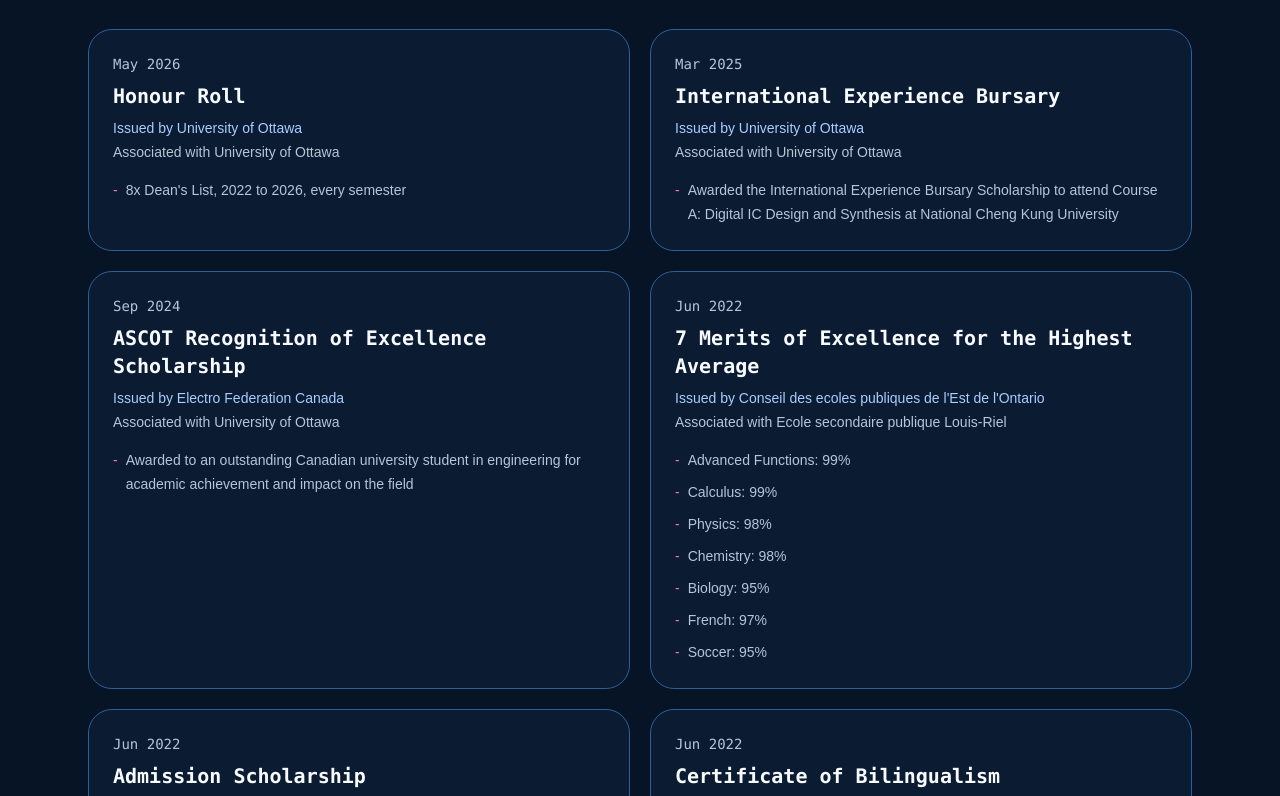
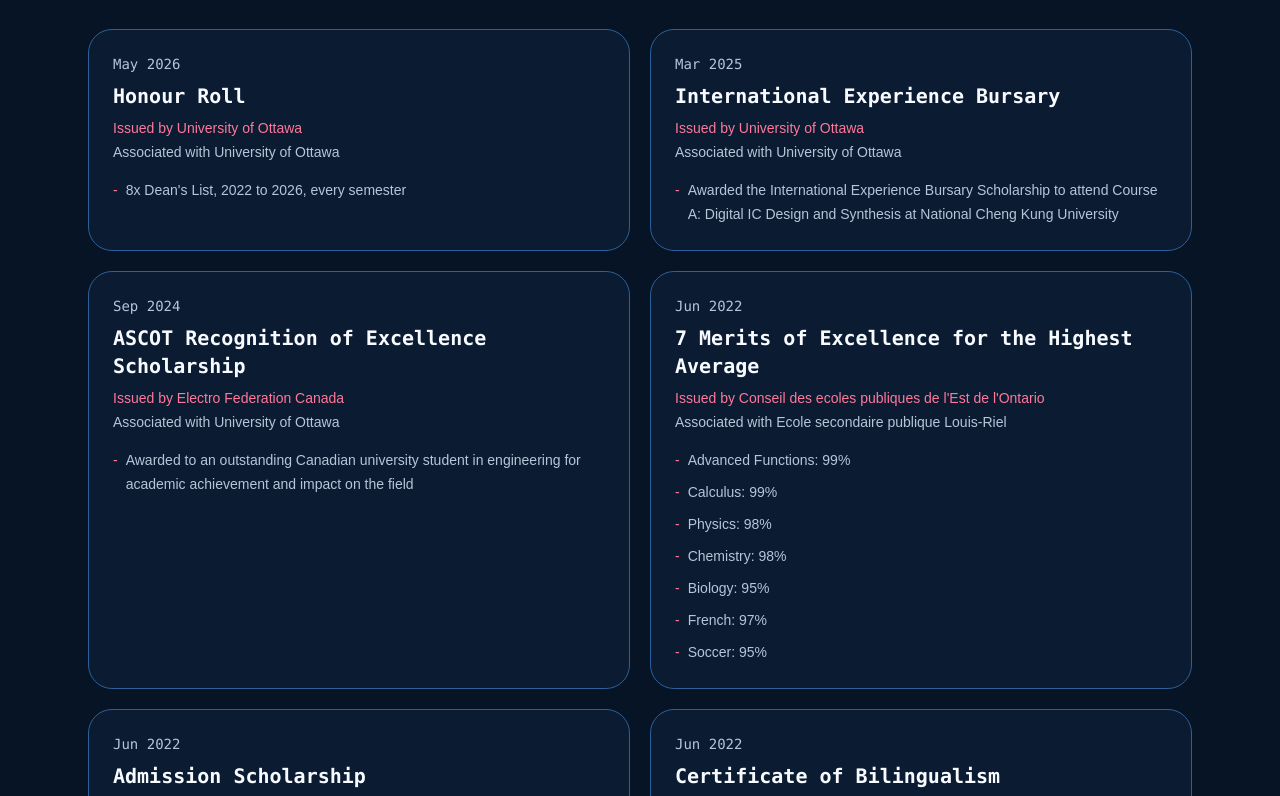
Before and after one commit to Zachary-Levesque/Portfolio, a Next.js app: page /education in a window 1280 px wide. Shown: the part 1404-2200 px from the top of the page. Built offline with nearby package versions, Linux system fonts and the light colour scheme.

Commit message:
Update page.tsx

```diff
--- a/app/education/page.tsx
+++ b/app/education/page.tsx
@@ -73,7 +73,7 @@ export default function EducationPage() {
               <h3 className="mt-2 font-mono text-xl font-semibold text-foreground">
                 {award.title}
               </h3>
-              <p className="mt-2 text-sm text-accent-muted">
+              <p className="mt-2 text-sm text-red-muted">
                 Issued by {award.issuer}
               </p>
               {award.associatedWith ? (
```
